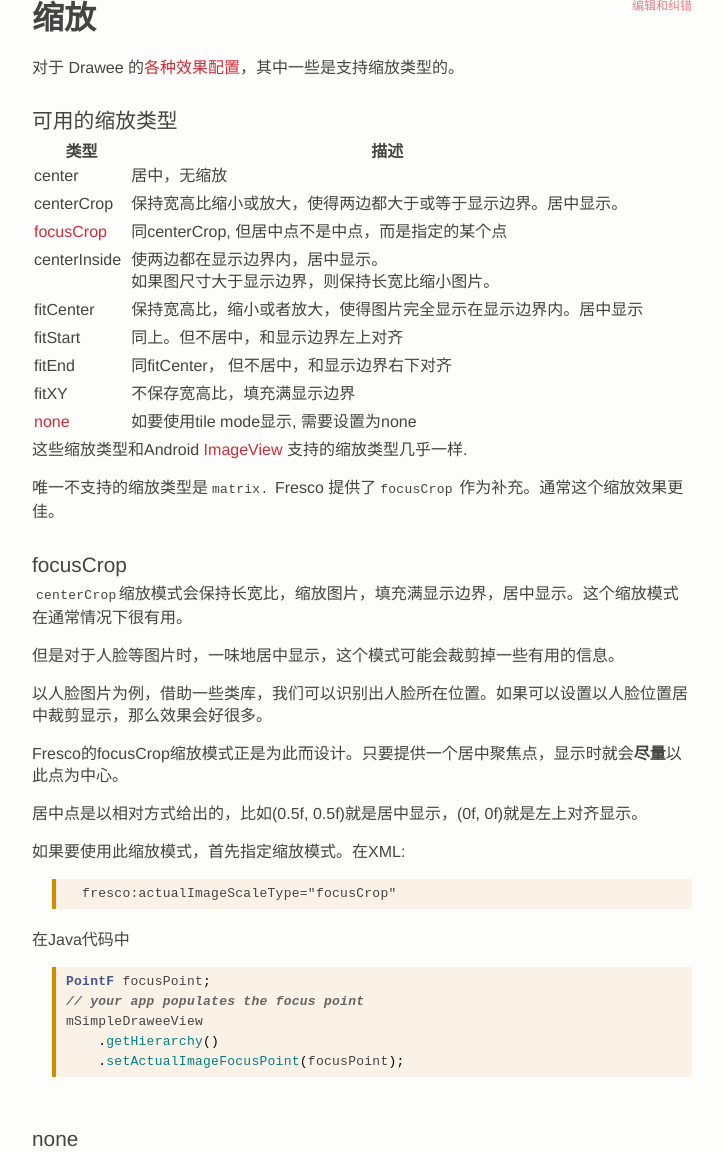
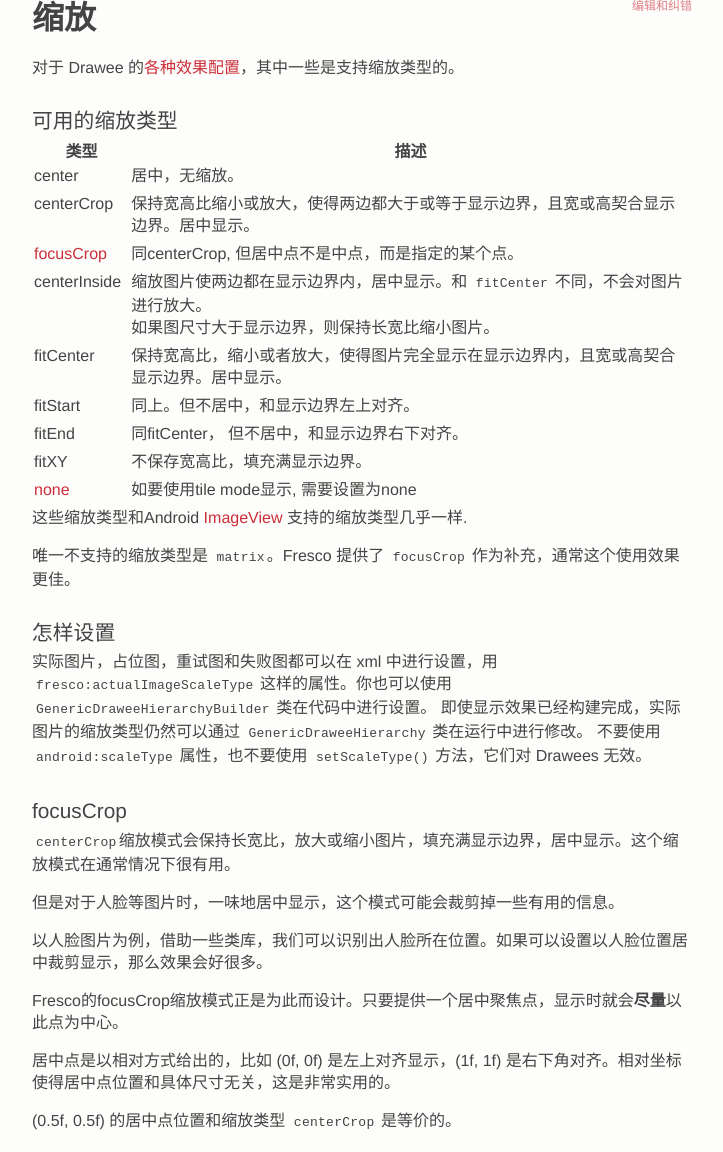
Before and after one commit to liaohuqiu/fresco-docs-cn, a Jekyll site: the page built from docs/01-scaling.md, in a window 1280 px wide and 1400 px high, cut to the strip 248-1400 px from the top of the window. Shown: the whole strip, without its empty margins (408-1131 px from the left). Built offline with Jekyll 4.4.1, drawn with Linux system fonts in a browser that asks for light colours; Markdown is read by kramdown in place of the engine named in the settings; some of the changed text lies outside the part shown.

Commit message:
update to Scaling

````diff
--- a/docs/01-scaling.md
+++ b/docs/01-scaling.md
@@ -12,23 +12,28 @@
 
 | 类型 | 描述 |
 | --------- | ----------- |
-| center | 居中，无缩放 |
-| centerCrop | 保持宽高比缩小或放大，使得两边都大于或等于显示边界。居中显示。|
-| [focusCrop](#focusCrop) | 同centerCrop, 但居中点不是中点，而是指定的某个点|
-| centerInside | 使两边都在显示边界内，居中显示。<br/>如果图尺寸大于显示边界，则保持长宽比缩小图片。|
-| fitCenter | 保持宽高比，缩小或者放大，使得图片完全显示在显示边界内。居中显示|
-| fitStart | 同上。但不居中，和显示边界左上对齐|
-| fitEnd | 同fitCenter， 但不居中，和显示边界右下对齐|
-| fitXY | 不保存宽高比，填充满显示边界|
+| center | 居中，无缩放。 |
+| centerCrop | 保持宽高比缩小或放大，使得两边都大于或等于显示边界，且宽或高契合显示边界。居中显示。|
+| [focusCrop](#focusCrop) | 同centerCrop, 但居中点不是中点，而是指定的某个点。|
+| centerInside | 缩放图片使两边都在显示边界内，居中显示。和 `fitCenter` 不同，不会对图片进行放大。<br/>如果图尺寸大于显示边界，则保持长宽比缩小图片。|
+| fitCenter | 保持宽高比，缩小或者放大，使得图片完全显示在显示边界内，且宽或高契合显示边界。居中显示。|
+| fitStart | 同上。但不居中，和显示边界左上对齐。|
+| fitEnd | 同fitCenter， 但不居中，和显示边界右下对齐。|
+| fitXY | 不保存宽高比，填充满显示边界。|
 | [none](#none) | 如要使用tile mode显示, 需要设置为none|
 
 这些缩放类型和Android [ImageView](http://developer.android.com/reference/android/widget/ImageView.ScaleType.html) 支持的缩放类型几乎一样.
 
-唯一不支持的缩放类型是`matrix.` Fresco 提供了`focusCrop` 作为补充。通常这个缩放效果更佳。
+唯一不支持的缩放类型是 `matrix`。Fresco 提供了 `focusCrop` 作为补充，通常这个使用效果更佳。
+
+### 怎样设置
+实际图片，占位图，重试图和失败图都可以在 xml 中进行设置，用 `fresco:actualImageScaleType` 这样的属性。你也可以使用 `GenericDraweeHierarchyBuilder` 类在代码中进行设置。
+即使显示效果已经构建完成，实际图片的缩放类型仍然可以通过 `GenericDraweeHierarchy` 类在运行中进行修改。
+不要使用 `android:scaleType` 属性，也不要使用 `setScaleType()` 方法，它们对 Drawees 无效。
 
 ### focusCrop
 
-`centerCrop`缩放模式会保持长宽比，缩放图片，填充满显示边界，居中显示。这个缩放模式在通常情况下很有用。
+`centerCrop`缩放模式会保持长宽比，放大或缩小图片，填充满显示边界，居中显示。这个缩放模式在通常情况下很有用。
 
 但是对于人脸等图片时，一味地居中显示，这个模式可能会裁剪掉一些有用的信息。
 
@@ -36,15 +41,17 @@
 
 Fresco的focusCrop缩放模式正是为此而设计。只要提供一个居中聚焦点，显示时就会**尽量**以此点为中心。
 
-居中点是以相对方式给出的，比如(0.5f, 0.5f)就是居中显示，(0f, 0f)就是左上对齐显示。
+居中点是以相对方式给出的，比如 (0f, 0f) 是左上对齐显示，(1f, 1f) 是右下角对齐。相对坐标使得居中点位置和具体尺寸无关，这是非常实用的。
 
-如果要使用此缩放模式，首先指定缩放模式。在XML:
+(0.5f, 0.5f) 的居中点位置和缩放类型 `centerCrop` 是等价的。
+
+如果要使用此缩放模式，首先在 XML 中指定缩放模式:
 
 ```xml
   fresco:actualImageScaleType="focusCrop"
 ```
 
-在Java代码中
+在Java代码中，给你的图片指定居中点：
 
 ```java
 PointF focusPoint;
````
Also changed, not shown: docs/01-drawee-components.md (+2 -2 lines), docs/01-using-drawees-code.md (+3 -3 lines), docs/01-using-drawees-xml.md (+8 -7 lines).
